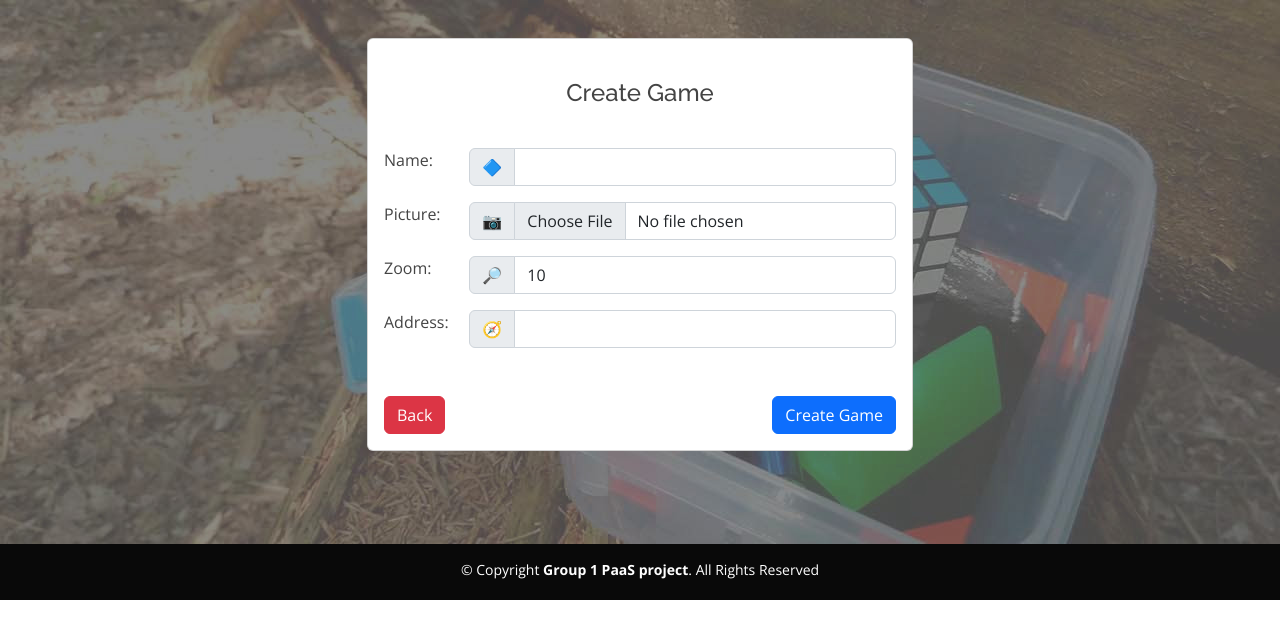
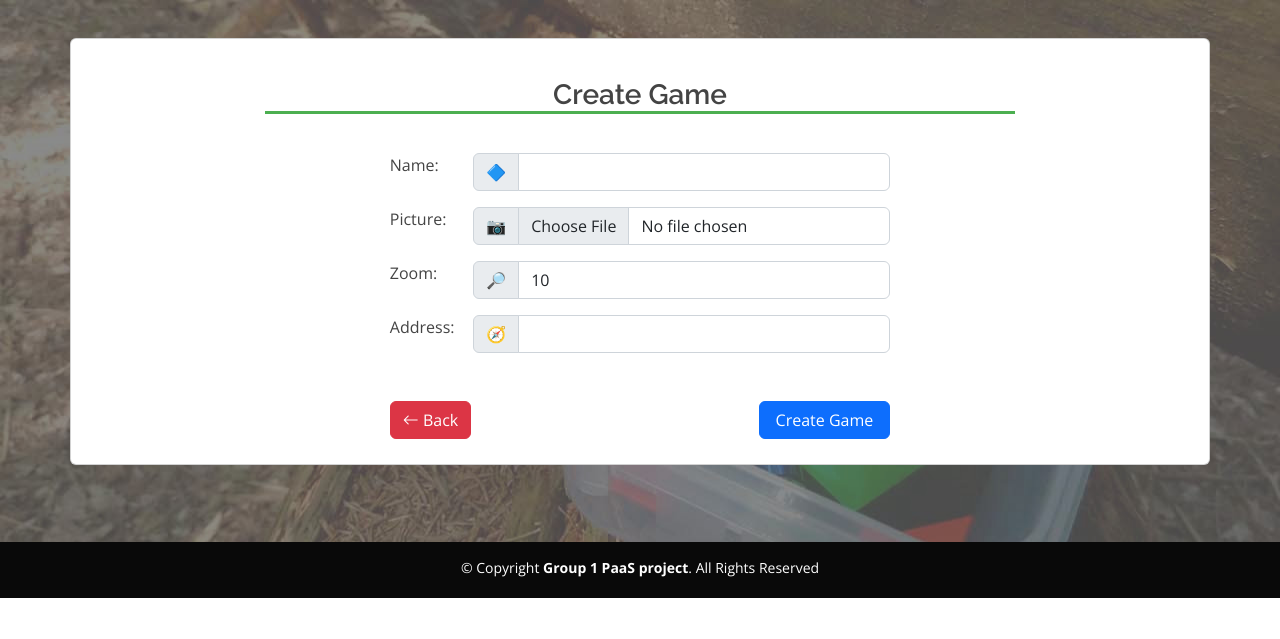
Before and after one commit to patxijuaristi/geocaching, a Django app: page /my-games/create in a window 1280 px wide. Shown: the part 70-709 px from the top of the page. Run offline with Django 4.2, Linux system fonts and the light colour scheme; the visitor is signed in with stand-in values (Sample User, id 1); some libraries are stand-ins or nearby versions.

Commit message:
Design changes

```diff
--- a/app/templates/game/create_game.html
+++ b/app/templates/game/create_game.html
@@ -3,16 +3,13 @@
 {% block title %}{% if update %}Update {% else %}Create {% endif %} Game{% endblock %}
 {% block content %}
 <section class="section d-flex flex-column align-items-center justify-content-center geocaching-section">
-    <div class="container">
+    <div class="container custom-container">
         <div class="row justify-content-center">
-            <div class="col-lg-6 col-md-8 d-flex flex-column align-items-center justify-content-center">
-                <div class="card mb-3">
-                    <div class="card-body">
-                        <div class="pt-4 pb-2 mb-4">
-                            <h5 class="card-title text-center pb-0 fs-4">{% if update %}Update {% else %}Create {% endif %} Game</h5>
-                        </div>
-                        {% include "messages.html" %}
-                        <form method="post" class="row g-3" enctype="multipart/form-data">
+            <div class="col-lg-8 col-md-8 d-flex flex-column align-items-center justify-content-center">
+                <h3 class="title-section">{% if update %}Update {% else %}Create {% endif %} Game</h3>
+                {% include "messages.html" %}
+                <div class="col-lg-8 mt-3">
+                    <form method="post" class="row g-3" enctype="multipart/form-data">
                             {% csrf_token %}
                             <div class="col-12 d-flex">
                                 <div class="col-3 col-md-2">
@@ -84,12 +81,11 @@
                             </div>
                             {% endif %}
                             <div class="col-12 mt-5 d-flex justify-content-between">
-                                <a href="/my-games" class="btn btn-danger">Back</a>
-                                <input type="submit" class="btn btn-primary" value="{% if update %}Update {% else %}Create {% endif %}Game">
+                                <a href="/my-games" class="btn btn-danger"><i class="bi bi-arrow-left"></i> Back</a>
+                                <input type="submit" class="btn btn-primary px-3" value="{% if update %}Update {% else %}Create {% endif %}Game">
                             </div>
                         </form>
-                    </div>
-                </div>
+                 </div>
             </div>
         </div>
     </div>
--- a/app/templates/game/game_list.html
+++ b/app/templates/game/game_list.html
@@ -7,6 +7,7 @@
         <div class="row justify-content-center">
             <div class="col-lg-8 col-md-8 d-flex flex-column align-items-center justify-content-center">
                 <h3 class="title-section">Game List</h3>
+                {% include "messages.html" %}
                 <div class="table-responsive w-100">
                     <table class="align-middle mb-0 table table-striped">
                        <thead>
--- a/app/templates/game/play_game.html
+++ b/app/templates/game/play_game.html
@@ -7,6 +7,7 @@
         <div class="row justify-content-center">
             <div class="col-lg-8 col-md-8 d-flex flex-column align-items-center justify-content-center">
                 <h3 class="title-section">Play: {{game.name}}</h3>
+                {% include "messages.html" %}
                 <div class="col-12">
                     <a href="/games" class="btn btn-danger me-2"><i class="bi bi-arrow-left"></i> Back</a>
                     <button type="button" class="btn btn-success" data-bs-toggle="modal" data-bs-target="#exampleModal"><i class="bi bi-plus-circle"></i> Found Cache</button>
--- a/game/views.py
+++ b/game/views.py
@@ -68,7 +68,9 @@ def found_cache(request, game_id):
             game.active = False
             game.winner = request.user
             game.save()
-        messages.success(request, 'Cache finding added correctly')
+            messages.success(request, '🎉 CONGRATULATIONS! You have won the game! 🎉')
+        else:
+            messages.success(request, 'Cache finding added correctly')
     return redirect('/games/' + str(game_id))
 
 @login_required
```
Also changed, not shown: app/templates/game/create_cache.html (+4 -8 lines), game/migrations/0001_initial.py, users/migrations/0001_initial.py, users/migrations/0002_user_username.py (deleted).
